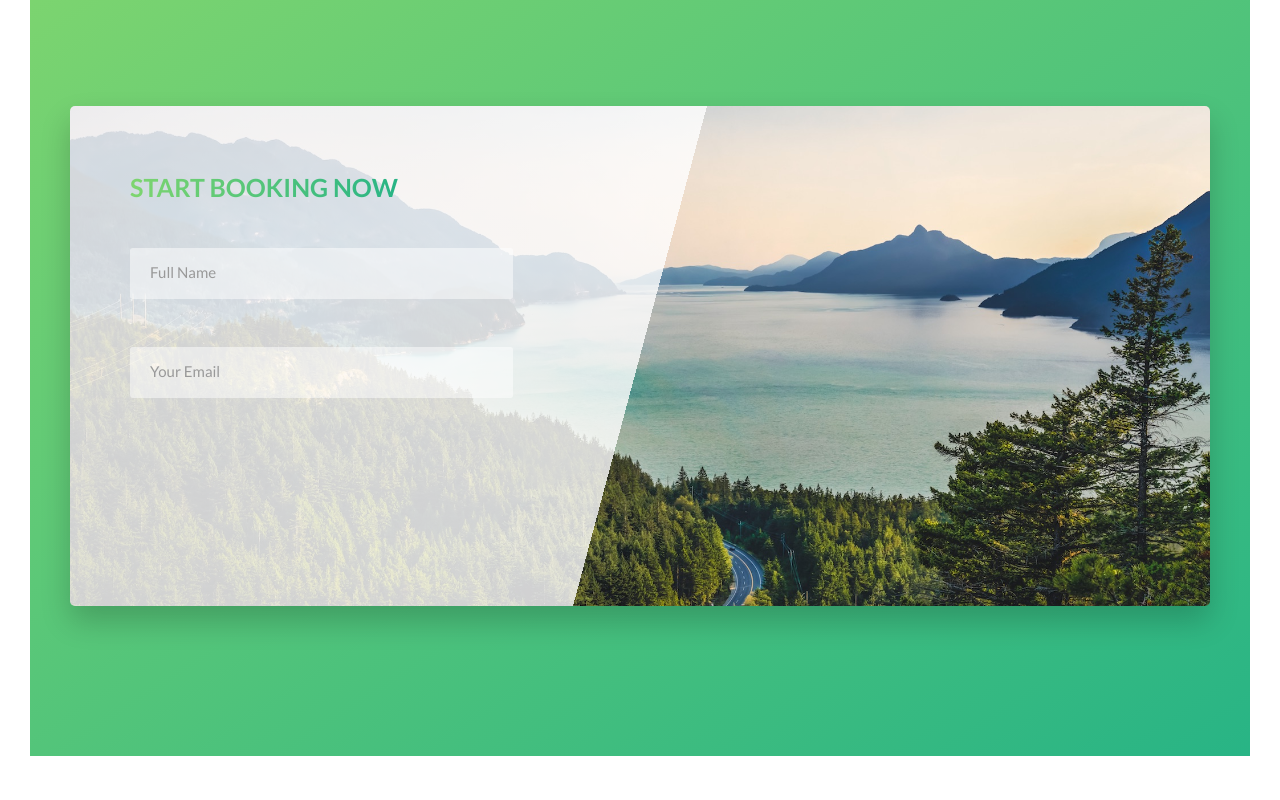
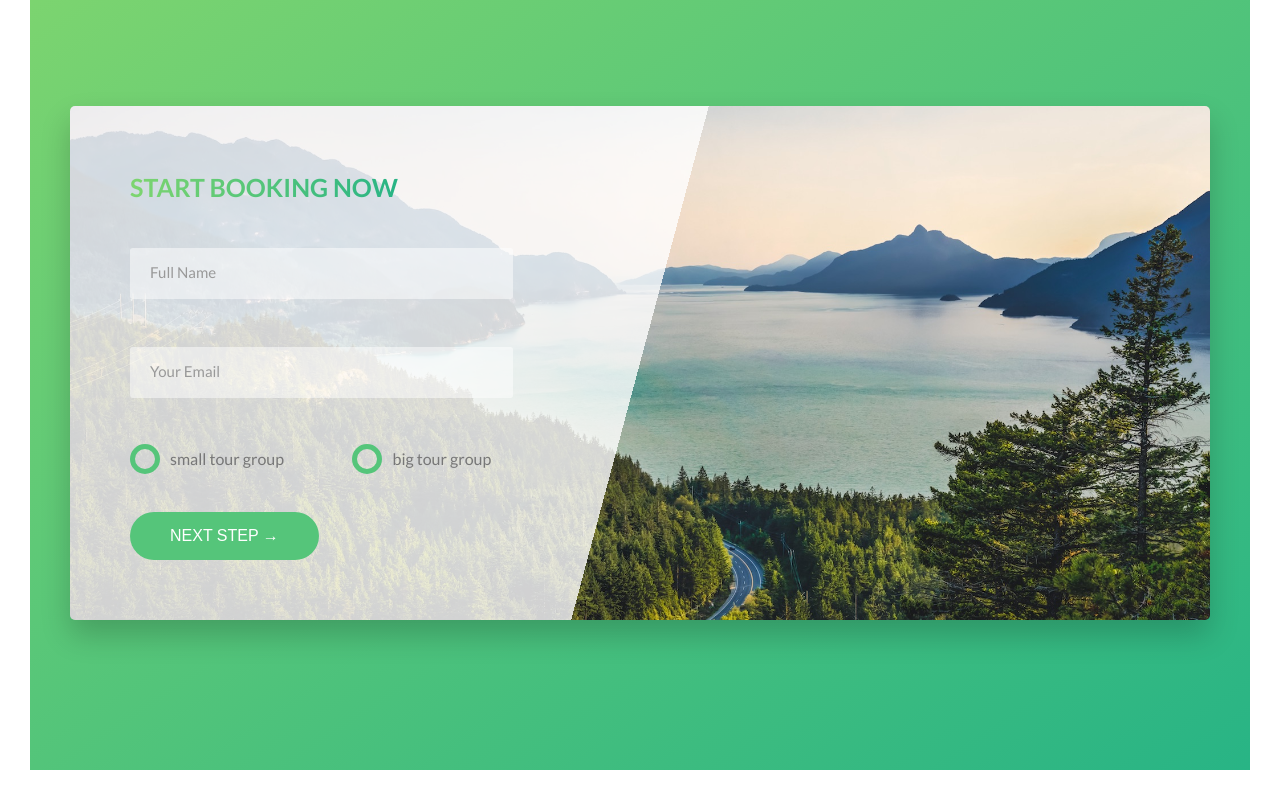
Before and after one commit to m7mdZayan/NaTours, a website: page index.html in a window 1280 px wide. Shown: the part 4713-5513 px from the top of the page. Drawn offline with Linux system fonts and the light colour scheme.

Commit message:
booking section is finished now

```diff
--- a/index.html
+++ b/index.html
@@ -412,6 +412,38 @@
                   />
                   <label for="email" class="form__label">Email</label>
                 </div>
+
+                <div class="form__group u-marginBottom-medium">
+                  <div class="form__radio-group">
+                    <input
+                      type="radio"
+                      class="form__radio-input"
+                      id="small"
+                      name="size"
+                    />
+                    <label for="small" class="form__radio-label">
+                      <span class="form__radio-button"></span>
+                      small tour group</label
+                    >
+                  </div>
+
+                  <div class="form__radio-group">
+                    <input
+                      type="radio"
+                      class="form__radio-input"
+                      id="big"
+                      name="size"
+                    />
+                    <label for="big" class="form__radio-label">
+                      <span class="form__radio-button"></span>
+                      big tour group</label
+                    >
+                  </div>
+                </div>
+
+                <div class="form__group">
+                  <button class="btn btn--green">next step &rarr;</button>
+                </div>
               </form>
             </div>
           </div>
--- a/sass/base/_utilities.scss
+++ b/sass/base/_utilities.scss
@@ -1,18 +1,18 @@
 .u-center-text {
-  text-align: center;
+  text-align: center !important;
 }
 .u-marginBottom-big {
   margin-bottom: 8rem !important;
 }
 .u-marginBottom-medium {
-  margin-bottom: 4rem;
+  margin-bottom: 4rem !important;
 }
 .u-marginBottom-small {
-  margin-bottom: 1.5rem;
+  margin-bottom: 1.5rem !important;
 }
 .u-marginTop-big {
-  margin-top: 8rem;
+  margin-top: 8rem !important;
 }
 .u-marginTop-huge {
-  margin-top: 12rem;
+  margin-top: 12rem !important;
 }
--- a/sass/components/_button.scss
+++ b/sass/components/_button.scss
@@ -1,4 +1,5 @@
 .btn {
+  &,
   &:link,
   &:visited {
     text-transform: uppercase;
@@ -8,6 +9,7 @@
     transition: all 0.3s;
     display: inline-block;
     font-size: $default-font-size;
+    border: none;
   }
   &--animated {
     animation: moveInBottom 1s ease-out 0.4s;
@@ -24,6 +26,7 @@
   &:hover {
     transform: translateY(-0.3rem);
     box-shadow: 0 10px 10px rgba($color-black, 0.2);
+    cursor: pointer;
   }
   &:active {
     transform: translateY(-0.1rem);
--- a/sass/components/_form.scss
+++ b/sass/components/_form.scss
@@ -12,6 +12,7 @@
     border-bottom: 3px solid transparent;
     display: block;
     width: 85%;
+    transition: all 0.3s;
 
     &::-webkit-input-placeholder {
       color: $color-grey-dark2;
@@ -38,4 +39,46 @@
     opacity: 0;
     transform: translateY(-3rem);
   }
+  &__radio-group {
+    width: 49%;
+    display: inline-block;
+  }
+  &__radio-label {
+    font-size: $default-font-size;
+    cursor: pointer;
+    position: relative;
+    padding-left: 4rem;
+    padding-top: 0.5rem;
+  }
+  &__radio-button {
+    display: inline-block;
+    height: 3rem;
+    width: 3rem;
+    border: 5px solid $color-primary;
+    border-radius: 50%;
+    position: absolute;
+    left: 0;
+    top: 0;
+    &::after {
+      content: "";
+      width: 1.3rem;
+      height: 1.3rem;
+      border-radius: 50%;
+      position: absolute;
+      top: 50%;
+      left: 50%;
+      transform: translate(-50%, -50%);
+      background-color: $color-primary-dark;
+      opacity: 0;
+      transition: all 0.3s;
+    }
+  }
+
+  &__radio-input {
+    display: none;
+  }
+
+  &__radio-input:checked ~ &__radio-label span::after {
+    opacity: 1;
+  }
 }
--- a/sass/pages/_home.scss
+++ b/sass/pages/_home.scss
@@ -48,7 +48,6 @@
     ),
     url(../img/nat-10.jpg);
   background-size: cover;
-  height: 50rem;
   border-radius: 5px;
   box-shadow: 0 1.5rem 3rem rgba($color-black, 0.2);
   &__form {
```
Also changed, not shown: css/style.css.
